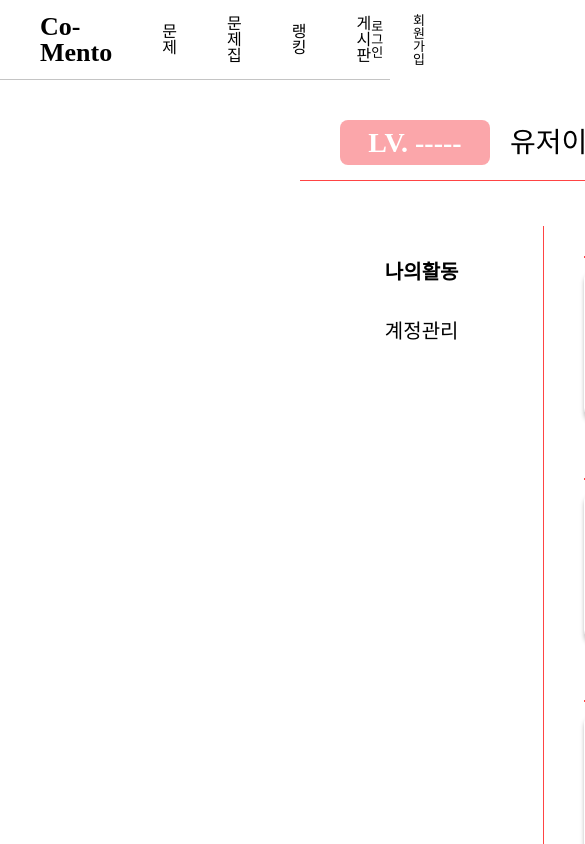
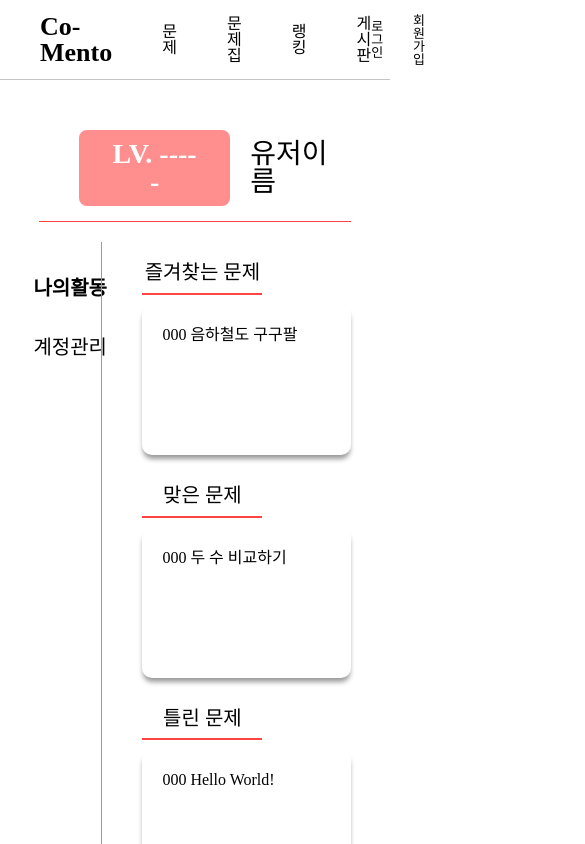
Before and after one commit to Heesu01/co-mento, a React (Create React App) app: page /mypage in a window 390 px wide. Shown: the top 844 px of the page, 585 px wide, since content can reach past the window. Built offline with nearby package versions, Linux system fonts and the light colour scheme.

Commit message:
feat: 마이페이지 반응형, css 수정

```diff
--- a/src/pages/Mypage.js
+++ b/src/pages/Mypage.js
@@ -1,27 +1,23 @@
 import React, { useState } from "react";
 import styled from "styled-components";
-import { useNavigate } from "react-router-dom";
 
 const Mypage = () => {
   const [activeTab, setActiveTab] = useState("myActivity");
-  const navigate = useNavigate();
-
 
   const handleTabClick = (tab) => {
     setActiveTab(tab);
   };
 
   return (
-    <div className="contents">
-      <User_info>
+    <Container>
+      <UserInfo>
         <Level>LV. -----</Level>
-        <User_name>유저이름</User_name>
-      </User_info>
+        <UserName>유저이름</UserName>
+      </UserInfo>
 
-      <Main_contents>
-        <My_account>
+      <MainContents>
+        <MyAccount>
           <ButtonContainer>
-
             <Button
               active={activeTab === "myActivity"}
               onClick={() => handleTabClick("myActivity")}
@@ -36,13 +32,12 @@ const Mypage = () => {
               계정관리
             </Button>
           </ButtonContainer>
-        </My_account>
-
+        </MyAccount>
 
         {activeTab === "myActivity" && (
-          <My_works>
+          <MyWorks>
             <ProblemBox>
-              <TextTitle>즐겨찾기 문제</TextTitle>
+              <TextTitle>즐겨찾는 문제</TextTitle>
               <TextContents>
                 <Text>000 음하철도 구구팔</Text>
               </TextContents>
@@ -59,11 +54,11 @@ const Mypage = () => {
                 <Text>000 Hello World!</Text>
               </TextContents>
             </ProblemBox>
-          </My_works>
+          </MyWorks>
         )}
 
         {activeTab === "accountManagement" && (
-          <My_works>
+          <MyWorks>
             <ProblemBox>
               <TextTitle>계정 정보</TextTitle>
               <TextContents>
@@ -71,19 +66,26 @@ const Mypage = () => {
                 <Text>이메일: example@example.com</Text>
               </TextContents>
             </ProblemBox>
-          </My_works>
+          </MyWorks>
         )}
-      </Main_contents>
-    </div>
+      </MainContents>
+    </Container>
   );
 };
 
-const Main_contents = styled.div`
+const Container = styled.div`
+  width: 80%;
+  margin: 50px auto;
   display: flex;
-  width: 900px;
+  flex-direction: column;
+  gap: 20px;
+`;
+
+const MainContents = styled.div`
+  display: flex;
+  width: 100%;
   height: auto;
-  margin-top: 45px;
-  margin-left: 300px;
+  line-height: 1.3em;
 `;
 
 const ButtonContainer = styled.div`
@@ -98,42 +100,42 @@ const Button = styled.button`
   padding: 10px 20px;
   font-size: 20px;
   width: 120px;
-  background-color: #fff;
+  background-color: ${({ theme }) => theme.colors.white};
   font-weight: ${(props) => (props.active ? "bold" : "normal")};
   border: none;
   outline: none;
 `;
 
-const My_account = styled.div`
-  width: 300px;
+const MyAccount = styled.div`
+  width: 20%;
   height: 50px;
   text-align: center;
   flex-direction: column;
 `;
 
-const My_works = styled.div`
-  width: 800px;
+const MyWorks = styled.div`
+  width: 80%;
   height: auto;
   padding-left: 40px;
-  border-left: 1px solid ${({ theme }) => theme.colors.red};
+  border-left: 1px solid ${({ theme }) => theme.colors.gray};
+  padding-top: 20px;
 `;
 
-const User_info = styled.div`
+const UserInfo = styled.div`
   display: flex;
   align-items: center;
-  margin-left: 300px;
-  margin-top: 40px;
-  width: 900px;
   padding-bottom: 15px;
   border-bottom: 1.5px solid ${({ theme }) => theme.colors.red};
 `;
 
 const Level = styled.div`
   border-bottom: 1px solid ccccc;
-  width: 150px;
-  height: 45px;
-  line-height: 45px;
-  background-color: #fba6aa;
+  padding: 10px 30px;
+  display: flex;
+  align-content: center;
+  justify-content: center;
+  text-align: center;
+  background-color: ${({ theme }) => theme.colors.pink};
   font-weight: bold;
   text-align: center;
   font-size: 28px;
@@ -142,7 +144,7 @@ const Level = styled.div`
   margin-left: 40px;
 `;
 
-const User_name = styled.div`
+const UserName = styled.div`
   font-size: 28px;
   margin-left: 20px;
 `;
```
